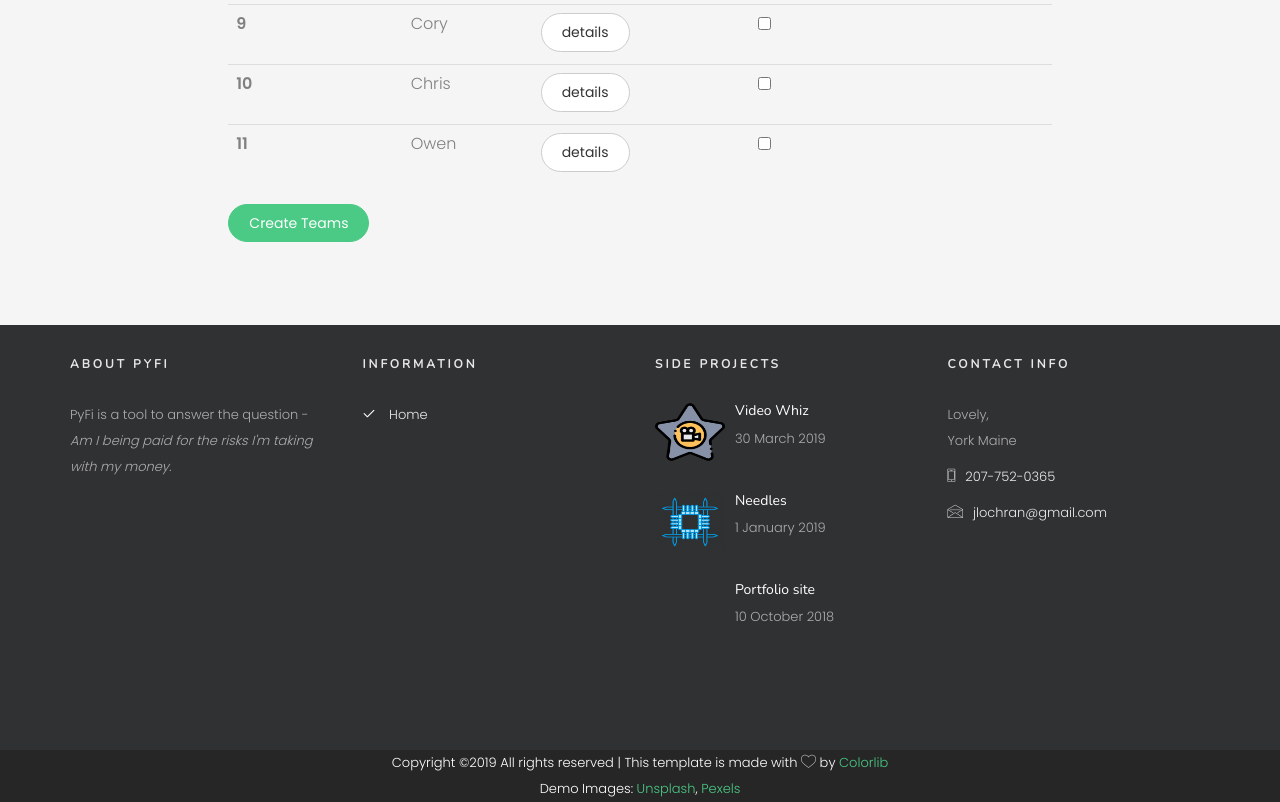
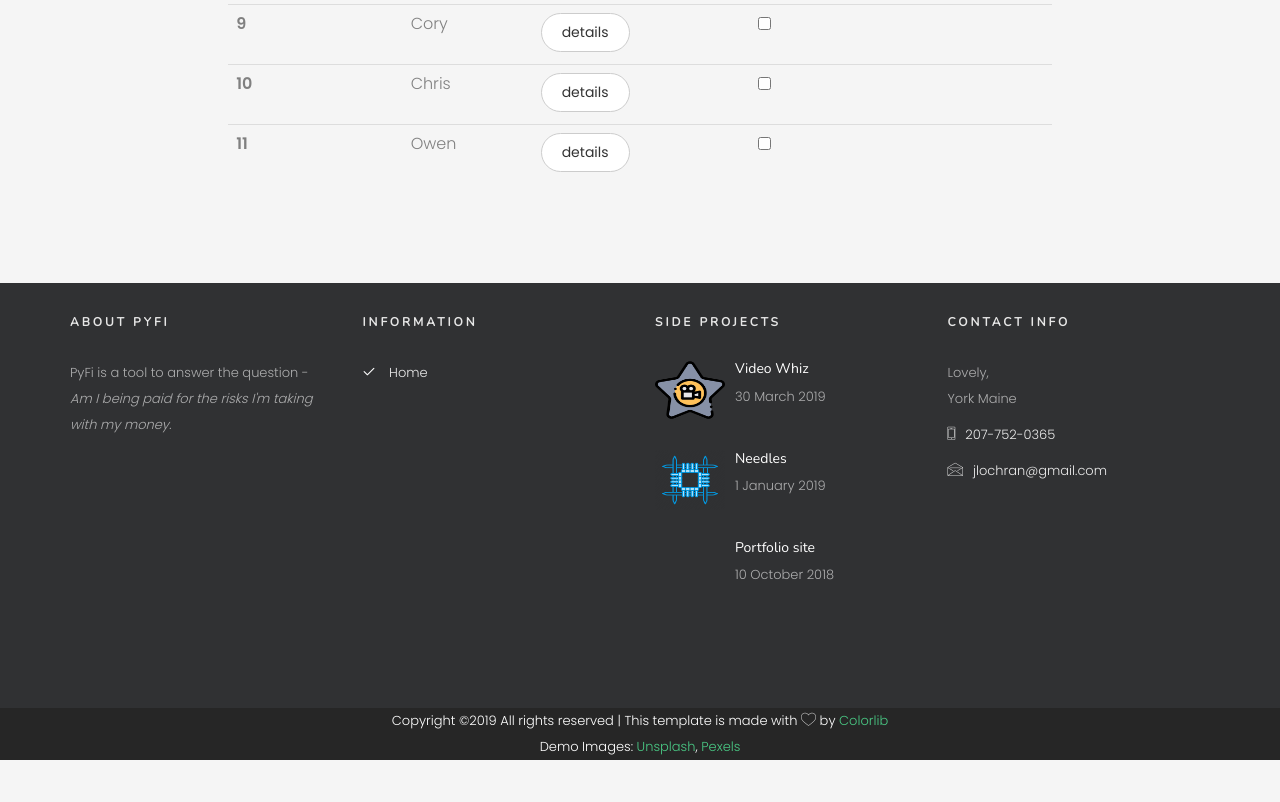
Before and after one commit to jameslochran/teamMaker, a Django app: page / in a window 1280 px wide. Shown: the part 1322-2124 px from the top of the page. After the commit the page ends 2082 px from the top, so only its background shows below. Run offline with Django 3.2, Linux system fonts and the light colour scheme; data comes from the database, SQL or seed files in the repository; some libraries are stand-ins or nearby versions; some web fonts are replaced.

Commit message:
comment out the team maker

```diff
--- a/team/templates/dashboard.html
+++ b/team/templates/dashboard.html
@@ -73,7 +73,7 @@
                  <input type="text" name="player_name" value=""> -->
 
 <!-- <td>   <a href="{% url 'teams' %}" class="btn btn-xs btn-default"> Create Teams</a> </td> -->
-   <td> <button type="submit" <a href="{% url 'teams' %}" class="btn btn-primary">Create Teams</button></a> </td>
+   <!-- <td> <button type="submit" <a href="{% url 'teams' %}" class="btn btn-primary">Create Teams</button></a> </td> -->
 </form>
             </div>
             <div class="col-md-2"></div>
--- a/team/urls.py
+++ b/team/urls.py
@@ -10,6 +10,6 @@ urlpatterns = [
     path('player/<int:pk>/add_skill', views.add_Skill, name='add_skill'),
     path('player/<int:pk>', views.DetailPlayer.as_view(), name='detail'),
     path('', views.dashboard, name='dashboard'),
-    path('teams', views.Teams, name='teams'),
+    # path('teams', views.Teams, name='teams'),
 ]
 urlpatterns += static(settings.STATIC_URL, document_root=settings.STATIC_ROOT)
```
Also changed, not shown: team/views.py (+4 -10 lines).
